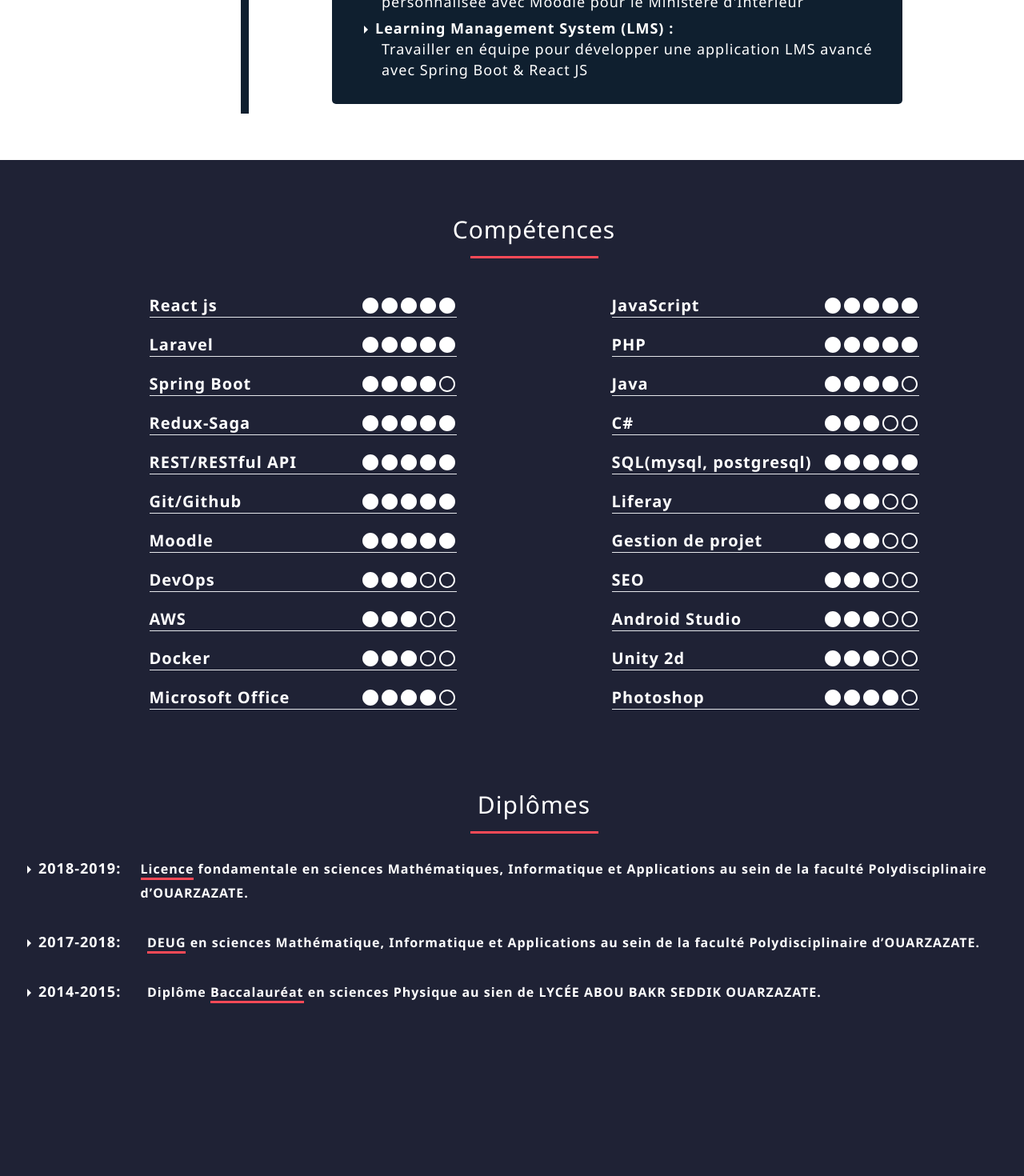
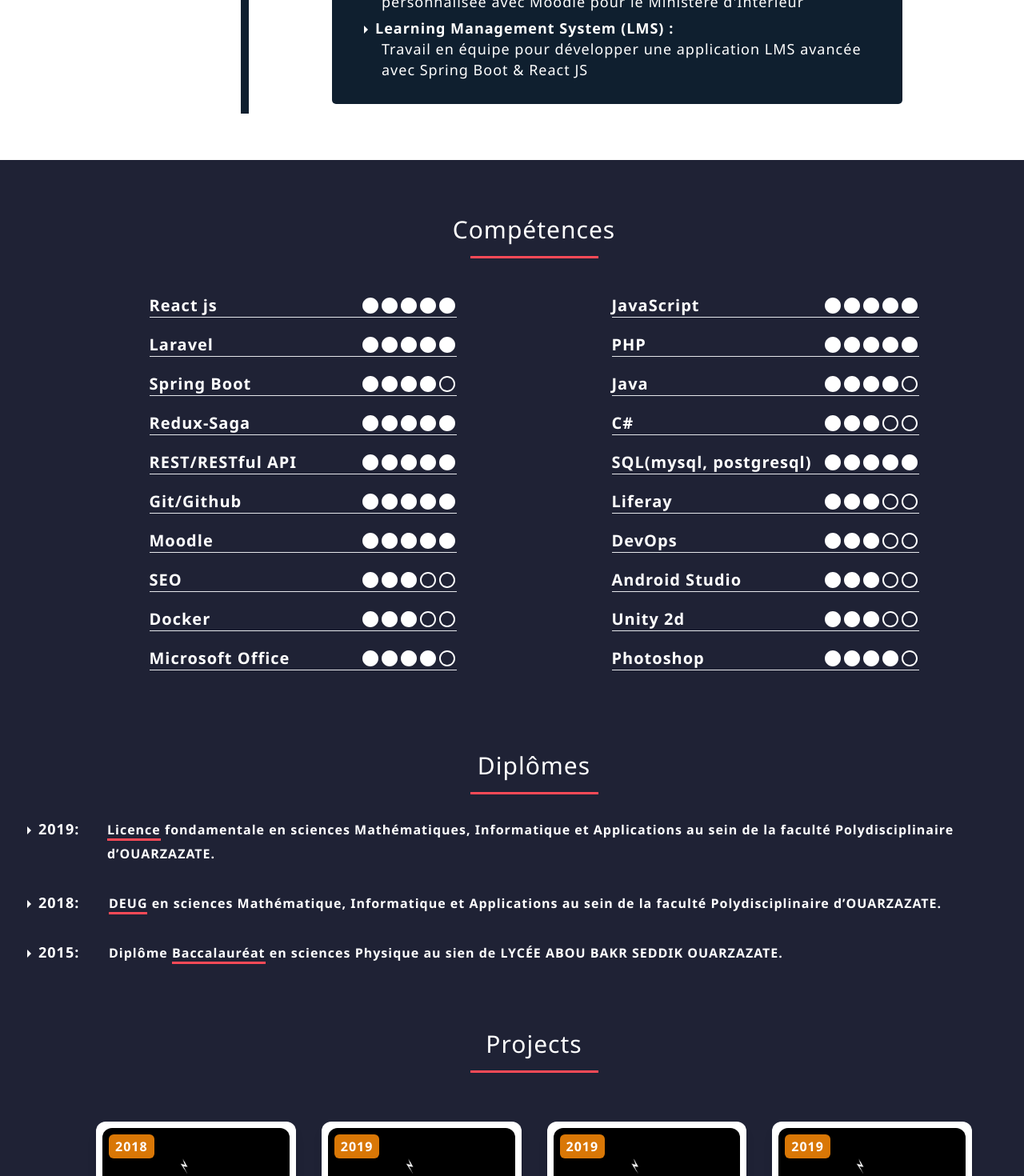
Before and after one commit to rhmx01/portfolio, a React (Create React App) app: page / in a window 1280 px wide. Shown: the part 1330-2800 px from the top of the page at 80% size. Before the commit the page ends 2649 px from the top, so only its background shows below. Built offline with nearby package versions, Linux system fonts and the light colour scheme.

Commit message:
Update projects card

```diff
--- a/src/App.js
+++ b/src/App.js
@@ -16,13 +16,16 @@ function App() {
             <div className="bg-white" >
                 <Experiences/>
             </div>
-
             <Container>
                 <Competances/>
             </Container>
+
             <Container  maxWidth="xl">
-                {/*<Projects/>*/}
                 <Diplomes/>
+            </Container>
+
+            <Container  maxWidth="xl">
+                <Projects/>
             </Container>
         </div>
     );
--- a/src/components/Competances.js
+++ b/src/components/Competances.js
@@ -19,10 +19,10 @@ const Competances = () => {
         {name: "Git/Github", level: 5},
         {name: "Liferay", level: 3},
         {name: "Moodle", level: 5},
-        {name: "Gestion de projet", level: 3},
+        // {name: "Gestion de projet", level: 3},
         {name: "DevOps", level: 3},
         {name: "SEO", level: 3},
-        {name: "AWS", level: 3},
+        // {name: "AWS", level: 3},
         {name: "Android Studio", level: 3},
         {name: "Docker", level: 3},
         {name: "Unity 2d", level: 3},
--- a/src/components/Diplomes.js
+++ b/src/components/Diplomes.js
@@ -6,20 +6,20 @@ import Title from "./Title";
 const Diplomes = () => {
     return (
         <div id="diplomes" className="py-16 mt-5">
-            <div className=" mt-5 mb-5">
+            <div className=" my-5">
                 <Title title="Diplômes" icon={diploma} color="#fff" />
             </div>
             <div className=" text-white grid gap-8 w-fit mx-auto">
                 <div className="flex">
-                    <p className="w-40"><span className="font-bold text-lg"><ArrowRight/>2018-2019: </span></p>
+                    <p className="w-28"><span className="font-bold text-lg"><ArrowRight/>2019: </span></p>
                     <p className="f6"><u>Licence</u> fondamentale en sciences Mathématiques, Informatique et Applications au sein de la faculté Polydisciplinaire d’OUARZAZATE.</p>
                 </div>
                 <div className="flex">
-                    <p className="w-40"><span className="font-bold text-lg"><ArrowRight/>2017-2018: </span></p>
+                    <p className="w-28"><span className="font-bold text-lg"><ArrowRight/>2018: </span></p>
                     <p className="f6"><u>DEUG</u> en sciences Mathématique, Informatique et Applications au sein de la faculté Polydisciplinaire d’OUARZAZATE.</p>
                 </div>
                 <div className="flex">
-                    <p className="w-40"><span className="font-bold text-lg"><ArrowRight/>2014-2015: </span></p>
+                    <p className="w-28"><span className="font-bold text-lg"><ArrowRight/>2015: </span></p>
                     <p className="f6">Diplôme <u>Baccalauréat</u> en sciences Physique au sien de LYCÉE ABOU BAKR SEDDIK OUARZAZATE.</p>
                 </div>
             </div>
--- a/src/components/Experiences.js
+++ b/src/components/Experiences.js
@@ -11,7 +11,7 @@ const Experiences = () => {
         projects: [
             {
                 title: "Système d'Information Géographique (SIG)",
-                description: "Travailler en équipe pour développer une application SIG avec Laravel & React JS, pour l’Agence Urbaine Ouarzazate-Zagora–Tinghir (AUOZT)"
+                description: "Travail en équipe pour développer une application SIG avec Laravel & React JS, pour l’Agence Urbaine Ouarzazate-Zagora–Tinghir (AUOZT)"
             },
             {
                 title: "Learning Management System (LMS)",
@@ -19,11 +19,11 @@ const Experiences = () => {
             },
             {
                 title: "Learning Management System (LMS)",
-                description: "Travailler en équipe pour développer une application LMS avancé avec Spring Boot & React JS"
+                description: "Travail en équipe pour développer une application LMS avancée avec Spring Boot & React JS"
             },
             // {
             //     title: "KMS-BS",
-            //     description: "Travailler en équipe pour développer une application KMS avec Laravel & React JS"
+            //     description: "Travail en équipe pour développer une application KMS avec Laravel & React JS"
             // },
             // {
             //     title: "KMS-MI",
@@ -31,7 +31,7 @@ const Experiences = () => {
             // },
             // {
             //     title: "IGLOMI",
-            //     description: "Travailler en équipe pour développer une application de banck d'experts en Laravel & React JS"
+            //     description: "Travail en équipe pour développer une application de banck d'experts en Laravel & React JS"
             // },
         ],
     }
--- a/src/components/Header.js
+++ b/src/components/Header.js
@@ -8,11 +8,11 @@ const Header = () => {
     const pic = "https://firebasestorage.googleapis.com/v0/b/testimageview.appspot.com/o/photo2.png?alt=media&token=79e416b2-6a5c-472d-a2bc-0b0b640d94f5";
 
     const data_fr = {
-        name: "Je suis Rachid Hamma Ali.",
+        name: "Rachid Hamma Ali.",
         description: "Ingénieur de projet avec +3 ans d'expérience dans les technologies de l'information, principalement dans les grands projets comme les Systèmes d'Information Géographique (SIG) et Learning Management Systems (LMS)."
     }
     const data_en = {
-        name: "I'm rachid hamma ali.",
+        name: "Rachid hamma ali.",
         description: "Project Engineer with +3 years of experience in the information technology, mostly in large projects like Geographic Information System (SIG) & learning management systems (LMS)"
     }
     return (
--- a/src/components/ProjectCard.js
+++ b/src/components/ProjectCard.js
@@ -1,31 +1,33 @@
 import React from 'react';
-import {Card, CardContent} from "@mui/material";
+import {Button} from "@mui/material";
 import image from "../images/header-background.png"
 
 const ProjectCard = ({data}) => {
     return (
         <div className="">
-            <div className="flex rounded-xl overflow-hidden bg-white shadow-lg">
-                <img src={image} alt="p1" className="w-64 h-full"/>
-                <CardContent>
-                    <h1 className="font-bold text-2xl">{data.year}: {data.name}</h1>
-                    <p>{data.description}</p>
-                    <h3 className="underline font-bold text-xl">Besoins Techniques :</h3>
-                    <div className="w-full mt-4">
-
-                        {/*{data.tech.map( e => <div className="p1-2 px-4 w-fit border rounded-md bg-gray-200 font-bold  mr-2" >{e}</div>)}*/}
-
-                        <ul className="">
-                            {data.tech.map(e => (
-                                <li className="inline">
-                                    <div className="tag relative inline-block cursor-pointer p1-2 px-4 w-fit border rounded-md bg-gray-200 font-bold">{e}</div>
-                                </li>
-                            ))}
-                        </ul>
+            <div className="h-full relative rounded-xl overflow-hidden bg-white shadow-lg">
+                <div className="w-full p-2 mb-10">
+                    <div className="relative">
+                        <img src={image} alt={data.name} className="rounded-xl"/>
+                        <div className="absolute top-0 bg-yellow-600 rounded-md shadow-md text-white font-bold text-md px-2 m-2">
+                            {data.year}
+                        </div>
+                    </div>
+                    <div className="px-2">
+                        <h3 className="font-bold">{data.name}</h3>
+                        {/*<p>{data.description}</p>*/}
+                        {/*<h3 className="underline font-bold text-xl mt-4">Besoins Techniques :</h3>*/}
+                        {/*<p className="font-bold">*/}
+                        {/*    {data.strTech}*/}
+                        {/*</p>*/}
 
                     </div>
-                    <h2 className="mt-4 italic">{data.workType}</h2>
-                </CardContent>
+
+                </div>
+                <div className="flex justify-end  w-full absolute bottom-0 p-2">
+                    {/*<h2 className="mt-4 italic">{data.workType}</h2>*/}
+                    <Button variant="contained">Détails</Button>
+                </div>
 
             </div>
         </div>
--- a/src/components/Projects.js
+++ b/src/components/Projects.js
@@ -1,5 +1,7 @@
 import React from 'react';
 import ProjectCard from "./ProjectCard";
+import Title from "./Title";
+import diploma from "../images/diploma.png";
 
 const Projects = () => {
 
@@ -27,93 +29,113 @@ const Projects = () => {
     const projects = [
 
         {
-            name: "Brain up kids",
+            name: "Jeu de quiz pour enfants",
             year: "2018",
-            description: "app quiz for kids",
+            description: "Jeu de quiz pour enfants",
             tech: ["Android studio", "Java", "XML"],
+            strTech: "Android studio, Java, XML",
             picSrc: "/ekfkze",
-            workType: "Travaille individuel",
+            workType: "Travail individuel",
             url: "",
         },
+        // {
+        //     name: "GOT season 8 countdown episodes",
+        //     year: "2018",
+        //     description: "app countdown of season 8 of game of thrones",
+        //     tech: ["Android studio", "Java", "XML"],
+        //     strTech: "Android studio, Java, XML",
+        //     picSrc: "/ekfkze",
+        //     workType: "Travail individuel",
+        //     url: "",
+        // },
         {
-            name: "GOT season 8 countdown episodes",
-            year: "2018",
-            description: "app countdown of season 8 of game of thrones",
-            tech: ["Android studio", "Java", "XML"],
+            name: "Application Web de voyage (PFE)",
+            year: "2019",
+            description: "Application Web en Laravel qui gère les destinations touristiques du Monde, permet à n’importe quel utilisateur de trouver les meilleures destinations, préciser et simplifier la recherche, trouver des endroits où ils peuvent faire leurs loisirs et savoir les détails sur le lieu.",
+            tech: ["Laravel", "PHP", "Bootstrap", "HTML5/CSS3/JavaScript", "mySQL"],
+            strTech: "Laravel, PHP, Bootstrap, HTML5/CSS3/JavaScript, mySQL",
             picSrc: "/ekfkze",
-            workType: "Travaille individuel",
-            url: "",
+            workType: "Travail individuel",
+            url: "/rapportpfe",
         },
         {
-            name: "Tripping book",
-            year: "2019",
-            description: "Application Web en Laravel qui gère les destinations touristiques du Monde, permet à n’importe quel utilisateur de trouver les meilleures destinations, préciser et simplifier la recherche, trouver des endroits où ils peuvent faire leurs loisirs et savoir les détails sur le lieu.",
-            tech: ["Laravel", "PHP", "Bootstrap", "HTML5", "CSS3", "JavaScript", "mySQL(Eloquent ORM)"],
-            picSrc: "/ekfkze",
-            workType: "Travaille individuel",
-            url: "",
-        },
-        {
-            name: "Hotel/Camping",
+            name: "Hôtel/Camping",
             year: "2019",
             description: "Application Web en Laravel permet aux utilisateurs de voir les chambres disponibles et effectuer sa réservation avec une méthode de paiement confiant et International (PayPal). elle permet à l’administration d’hôtel de gérer les chambres et les réservations des clients.",
-            tech: ["Laravel", "PHP", "Bootstrap", "HTML5", "CSS3", "JavaScript", "mySQL(Eloquent ORM)"],
+            tech: ["Laravel", "PHP", "Bootstrap", "HTML5/CSS3/JavaScript", "mySQL", "PayPal Gateway"],
+            strTech: "Laravel, PHP, Bootstrap, HTML5/CSS3/JavaScript, mySQL, PayPal Gateway",
             picSrc: "/ekfkze",
-            workType: "Travaille individuel",
+            workType: "Travail individuel",
             url: "",
         },
         {
             name: "Location des Quads et tours",
             year: "2019",
             description: "Application Web en Laravel pour les agences touristiques de location des Quads et tours, permet aux utilisateurs de voir les tours et les véhicules fournir par l’agence et effectuer sa réservation (PayPal).\n",
-            tech: ["Laravel", "PHP", "Bootstrap", "HTML5", "CSS3", "JavaScript", "mySQL(Eloquent ORM)"],
+            tech: ["Laravel", "PHP", "Bootstrap", "HTML5/CSS3/JavaScript", "mySQL"],
+            strTech: "Laravel, PHP, Bootstrap, HTML5/CSS3/JavaScript, mySQL",
             picSrc: "/ekfkze",
-            workType: "Travaille individuel",
+            workType: "Travail individuel",
             url: "",
         },
         {
-            name: "Fire Head",
+            name: "Jeu vidéo en 2d",
             year: "2020",
             description: "unity game 3d",
             tech: ["Unity 3D", "C#", "Photoshop"],
+            strTech: "Unity 3D, C#, Photoshop",
             picSrc: "/ekfkze",
-            workType: "Travaille individuel",
+            workType: "Travail individuel",
             url: "",
         },
         {
-            name: "AUOZT SIG platform",
+            name: "Plateforme SIG",
             year: "2021",
-            description: "AUOZT SIG platform ",
+            description: "Plateforme web de dématérialisation des procédures et les services en ligne pour le compte de !'Agence Urbaine de Ouarzazate-Zagora-Tinghir",
             tech: ["Laravel", "PHP" ,"Postgresql", "Reactjs", "Redux-saga", "Tailwind CSS", "Materiel UI", "Javascript", "OpenLayers"],
+            strTech: "Laravel, PHP ,Postgresql, Reactjs, Redux-saga, Tailwind CSS, Materiel UI, Javascript, OpenLayers",
             picSrc: "/ekfkze",
-            workType: "Travaille individuel",
+            workType: "Travail en équipe",
             url: "",
         },
         {
-            name: "LMS-MI",
+            name: "Système de gestion de l’apprentissage (LMS)",
             year: "2021",
-            description: "LMS-MI",
-            tech: ["Moodle", "Postgresql", "PHP", "Mustache", "Bootstrap", "Laravel", "Liferay"],
+            description: "Application web gèrer le processus d'apprentissage via une ingénierie de formation convenable, pour le Ministère d'Intérieur",
+            tech: ["Moodle", "Postgresql", "PHP", "Mustache", "Bootstrap"],
+            strTech: "Moodle, Postgresql, PHP, Mustache, Bootstrap",
             picSrc: "/ekfkze",
-            workType: "Travaille individuel",
+            workType: "Travail individuel",
             url: "",
         },
         {
-            name: "LMS-BS",
+            name: "Système de gestion de l’apprentissage (LMS)",
             year: "2021",
-            description: "LMS-BS",
+            description: "Application LMS avancée",
             tech: ["Spring boot", "Java", "Mysql", "Reactjs", "Redux-saga", "Tailwind CSS", "Materiel UI", "Javascript"],
+            strTech: "Spring boot, Java, Mysql, Reactjs, Redux-saga, Tailwind CSS, Materiel UI, Javascript",
             picSrc: "/ekfkze",
-            workType: "Travaille individuel",
+            workType: "Travail en équipe",
             url: "",
         },
         {
-            name: "KMS-BS",
+            name: "Système de gestion des connaissances (KMS)",
             year: "2021",
-            description: "BS",
+            description: "Le concept du système de gestion des connaissances (KMS) a pour ambition d'aider les utilisateurs internes créer, partager, structurer et diffuser les connaissances aux utilisateurs ciblés et intéressés.",
+            tech: ["Liferay", "Postgresql"],
+            strTech: "Liferay, Postgresql",
+            picSrc: "/ekfkze",
+            workType: "Travail en équipe",
+            url: "",
+        },
+        {
+            name: "Système de gestion des connaissances (KMS)",
+            year: "2021",
+            description: "Système de gestion des connaissances (KMS)",
             tech: ["Laravel", "PHP" ,"MySql", "Reactjs", "Redux-saga", "Tailwind CSS", "Materiel UI", "Javascript"],
+            strTech: "Laravel, PHP ,MySql, Reactjs, Redux-saga, Tailwind CSS, Materiel UI, Javascript",
             picSrc: "/ekfkze",
-            workType: "Travaille individuel",
+            workType: "Travail en équipe",
             url: "",
         },
         {
@@ -121,14 +143,30 @@ const Projects = () => {
             year: "2021",
             description: "BS",
             tech: ["Laravel", "PHP" ,"MySql", "Reactjs", "Redux-saga", "Tailwind CSS", "Materiel UI", "Javascript"],
+            strTech: "Laravel, PHP ,MySql, Reactjs, Redux-saga, Tailwind CSS, Materiel UI, Javascript",
             picSrc: "/ekfkze",
-            workType: "Travaille individuel",
+            workType: "Travail en équipe",
+            url: "",
+        },
+        {
+            name: "SOMAPORT",
+            year: "2022",
+            description: "SOMAPORT",
+            tech: ["Laravel", "PHP" ,"MySql", "Reactjs", "Redux-saga", "Tailwind CSS", "Materiel UI", "Javascript"],
+            strTech: "Laravel, PHP ,MySql, Reactjs, Redux-saga, Tailwind CSS, Materiel UI, Javascript",
+            picSrc: "/ekfkze",
+            workType: "Travail en équipe",
             url: "",
         },
     ]
     return (
-        <div className="grid gap-8 pt-8 px-24 text-gray-600">
-            {projects.map( p => <ProjectCard data={p}/>)}
+        <div>
+            <div className=" my-5">
+                <Title title="Projects" icon={diploma} color="#fff" />
+            </div>
+            <div className="grid grid-cols-4 gap-8 pt-8 px-24 text-gray-600">
+                {projects.map( p => <ProjectCard data={p}/>)}
+            </div>
         </div>
     );
 };
```
